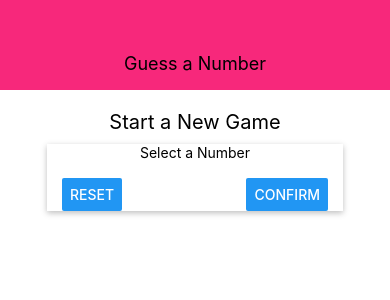
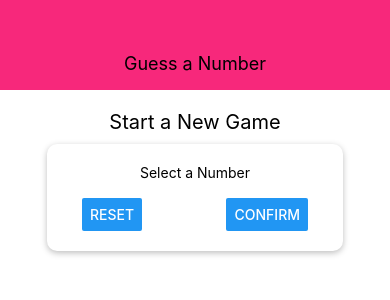
Before and after one commit to wechuli/guess_game, a React Native app in the folder guess_game/: screen / in a window 390 px wide. Shown: the top 300 px of the page. Built offline with nearby package versions, Linux system fonts and the light colour scheme.

Commit message:
more styling

```diff
--- a/guess_game/screens/StartGameScreen.js
+++ b/guess_game/screens/StartGameScreen.js
@@ -31,6 +31,7 @@ const styles = StyleSheet.create({
     width: 300,
     maxWidth: "80%",
     alignItems: "center",
+    // shadow properties only work on iOS, not Android, use elevation properties for Android
     shadowColor: "black",
     shadowOffset: {
       width: 0,
@@ -38,7 +39,10 @@ const styles = StyleSheet.create({
     },
     shadowRadius: 6,
     shadowOpacity: 0.26,
-    backgroundColor: "white"
+    backgroundColor: "white",
+    elevation: 5,
+    padding: 20,
+    borderRadius: 10
   },
   buttonContainer: {
     flexDirection: "row",
```
